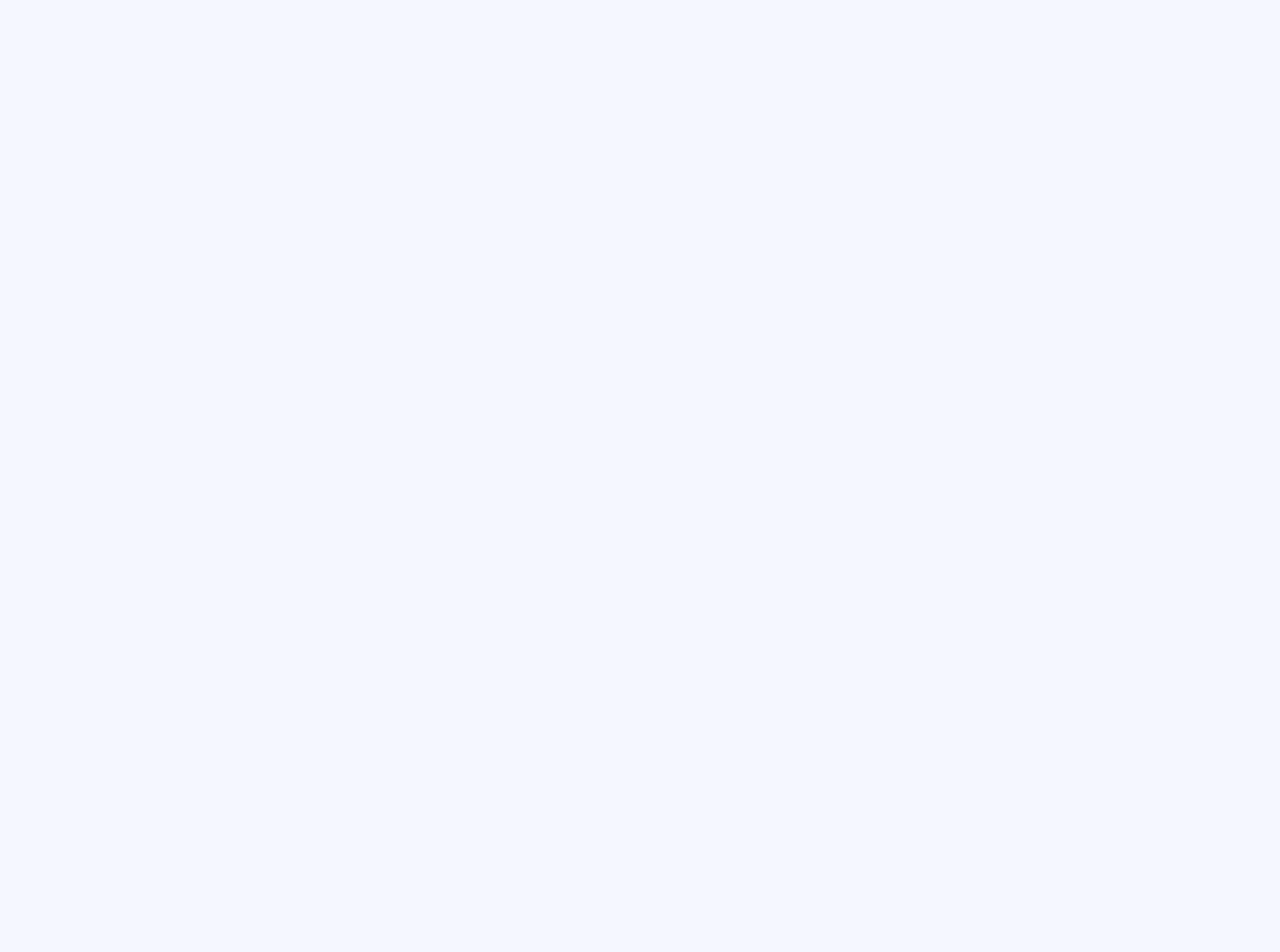
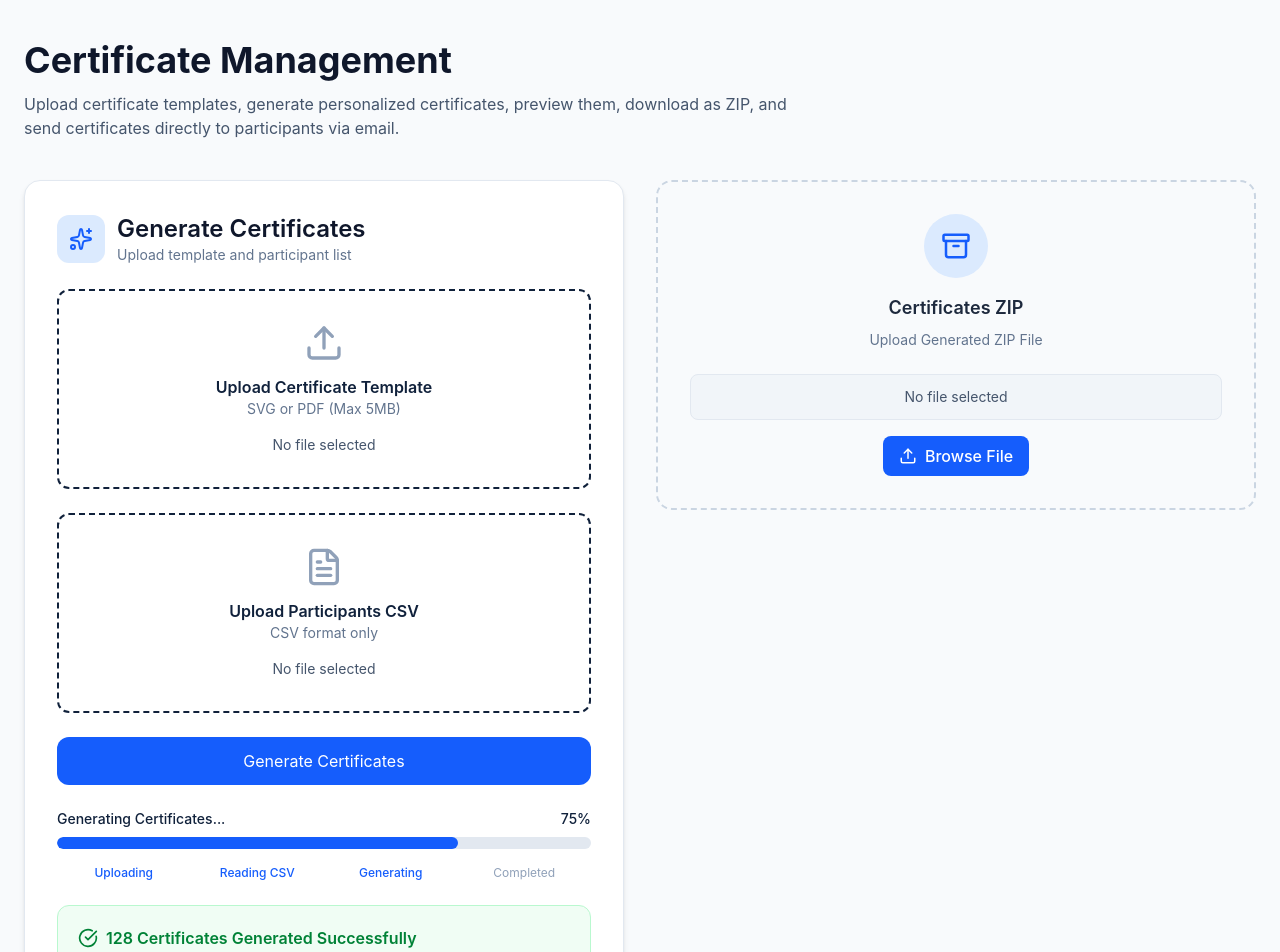
Before and after one commit to ApoorvaPoojary8/CertifyHub, a React app in the folder frontend/: page /dashboard/certificates in a window 1280 px wide. Before the commit this address had no page. Shown: the top 952 px of the page. Before the commit the page ends 800 px from the top, so only its background shows below. Built offline with nearby package versions, Linux system fonts and the light colour scheme; the HTML template or start-up script is replaced by a standard one.

Commit message:
Add certificate management frontend

```diff
--- a/frontend/src/App.jsx
+++ b/frontend/src/App.jsx
@@ -4,6 +4,7 @@ import LoginPage from "./pages/LoginPage";
 import RegisterPage from "./pages/RegisterPage";
 import Dashboard from "./pages/Dashboard";
 import Events from "./pages/Events";
+import Certificates from "./pages/Certificates";
 import "./App.css";
 
 function App() {
@@ -15,6 +16,10 @@ function App() {
          {/* Dashboard Route */}
       <Route path="/dashboard" element={<Dashboard />} />
        <Route path="/events" element={<Events />} />
+       <Route
+  path="/dashboard/certificates"
+  element={<Certificates />}
+/>
 
     </Routes>
   );
--- /dev/null
+++ b/frontend/src/components/certificate/EmailCertificateCard.jsx
@@ -0,0 +1,20 @@
+import { useState } from "react";
+import UploadBox from "./UploadBox";
+import { Archive } from "lucide-react";
+
+const EmailCertificateCard = () => {
+  const [zip, setZip] = useState(null);
+
+  return (
+    <UploadBox
+      title="Certificates ZIP"
+      subtitle="Upload Generated ZIP File"
+      accept=".zip"
+      file={zip}
+      onChange={setZip}
+      icon={Archive}
+    />
+  );
+};
+
+export default EmailCertificateCard;
--- /dev/null
+++ b/frontend/src/components/certificate/GenerateCertificateCard.jsx
@@ -0,0 +1,155 @@
+import { useState } from "react";
+import {
+  Upload,
+  FileText,
+  Sparkles,
+  Eye,
+  Download,
+  CheckCircle,
+} from "lucide-react";
+
+const GenerateCertificateCard = () => {
+  const [template, setTemplate] = useState(null);
+  const [csv, setCsv] = useState(null);
+  const [progress] = useState(75);
+  const [generated] = useState(true);
+
+  return (
+    <div className="bg-white rounded-2xl shadow-md border border-slate-200 p-8 flex flex-col gap-6">
+      {/* Header */}
+      <div className="flex items-center gap-3">
+        <div className="h-12 w-12 rounded-xl bg-blue-100 flex items-center justify-center">
+          <Sparkles className="text-blue-600" size={24} />
+        </div>
+
+        <div>
+          <h2 className="text-2xl font-semibold text-slate-900">
+            Generate Certificates
+          </h2>
+
+          <p className="text-slate-500 text-sm">
+            Upload template and participant list
+          </p>
+        </div>
+      </div>
+
+      {/* Template Upload */}
+      <label className="border-2 border-dashed rounded-xl p-8 flex flex-col items-center justify-center cursor-pointer hover:border-blue-500 transition">
+        <Upload size={40} className="text-slate-400 mb-3" />
+
+        <h3 className="font-semibold">
+          Upload Certificate Template
+        </h3>
+
+        <p className="text-sm text-slate-500">
+          SVG or PDF (Max 5MB)
+        </p>
+
+        <input
+          type="file"
+          hidden
+          accept=".pdf,.svg"
+          onChange={(e) => setTemplate(e.target.files[0])}
+        />
+
+        <div className="mt-4 text-sm text-slate-600">
+          {template ? template.name : "No file selected"}
+        </div>
+      </label>
+
+      {/* CSV Upload */}
+      <label className="border-2 border-dashed rounded-xl p-8 flex flex-col items-center justify-center cursor-pointer hover:border-blue-500 transition">
+        <FileText size={40} className="text-slate-400 mb-3" />
+
+        <h3 className="font-semibold">
+          Upload Participants CSV
+        </h3>
+
+        <p className="text-sm text-slate-500">
+          CSV format only
+        </p>
+
+        <input
+          type="file"
+          hidden
+          accept=".csv"
+          onChange={(e) => setCsv(e.target.files[0])}
+        />
+
+        <div className="mt-4 text-sm text-slate-600">
+          {csv ? csv.name : "No file selected"}
+        </div>
+      </label>
+
+      {/* Generate Button */}
+      <button className="w-full bg-blue-600 hover:bg-blue-700 text-white py-3 rounded-xl font-semibold transition">
+        Generate Certificates
+      </button>
+
+      {/* Progress */}
+      <div>
+        <div className="flex justify-between text-sm font-medium mb-2">
+          <span>Generating Certificates...</span>
+
+          <span>{progress}%</span>
+        </div>
+
+        <div className="w-full h-3 bg-slate-200 rounded-full overflow-hidden">
+          <div
+            className="h-full bg-blue-600 rounded-full transition-all"
+            style={{ width: `${progress}%` }}
+          />
+        </div>
+
+        <div className="grid grid-cols-4 mt-4 text-xs text-center">
+          <span className="text-blue-600 font-medium">
+            Uploading
+          </span>
+
+          <span className="text-blue-600 font-medium">
+            Reading CSV
+          </span>
+
+          <span className="text-blue-600 font-medium">
+            Generating
+          </span>
+
+          <span className="text-slate-400">
+            Completed
+          </span>
+        </div>
+      </div>
+
+      {/* Success */}
+      {generated && (
+        <div className="bg-green-50 border border-green-200 rounded-xl p-5">
+
+          <div className="flex items-center gap-2 text-green-700 font-semibold">
+            <CheckCircle size={20} />
+
+            128 Certificates Generated Successfully
+          </div>
+
+          <div className="grid grid-cols-2 gap-4 mt-5">
+
+            <button className="border rounded-lg py-3 flex justify-center items-center gap-2 hover:bg-slate-50 transition">
+              <Eye size={18} />
+
+              Preview
+            </button>
+
+            <button className="border rounded-lg py-3 flex justify-center items-center gap-2 hover:bg-slate-50 transition">
+              <Download size={18} />
+
+              Download ZIP
+            </button>
+
+          </div>
+
+        </div>
+      )}
+    </div>
+  );
+};
+
+export default GenerateCertificateCard;
--- /dev/null
+++ b/frontend/src/components/certificate/UploadBox.jsx
@@ -0,0 +1,64 @@
+import { Upload } from "lucide-react";
+
+const UploadBox = ({
+  title,
+  subtitle,
+  accept,
+  file,
+  onChange,
+  icon: Icon = Upload,
+}) => {
+  const inputId = title.toLowerCase().replace(/\s+/g, "-");
+
+  return (
+    <label htmlFor={inputId} className="w-full cursor-pointer block">
+      <div className="border-2 border-dashed border-slate-300 rounded-2xl p-8 hover:border-blue-500 hover:bg-blue-50 transition-all duration-300">
+
+        <div className="flex flex-col items-center text-center">
+
+          {/* Icon */}
+          <div className="w-16 h-16 rounded-full bg-blue-100 flex items-center justify-center mb-4">
+            <Icon
+              size={30}
+              className="text-blue-600"
+            />
+          </div>
+
+          {/* Title */}
+          <h3 className="text-lg font-semibold text-slate-800">
+            {title}
+          </h3>
+
+          {/* Subtitle */}
+          <p className="text-sm text-slate-500 mt-2">
+            {subtitle}
+          </p>
+
+          {/* Hidden Input */}
+          <input
+            id={inputId}
+            className="hidden"
+            type="file"
+            accept={accept}
+            onChange={(e) => onChange(e.target.files?.[0] || null)}
+          />
+
+          {/* File Name */}
+          <div className="mt-6 w-full rounded-lg bg-slate-100 border border-slate-200 px-4 py-3 text-sm text-slate-600 truncate text-center">
+            {file ? file.name : "No file selected"}
+          </div>
+
+          {/* Browse Button */}
+          <span className="mt-4 inline-flex items-center gap-2 rounded-lg bg-blue-600 px-4 py-2 text-white font-medium hover:bg-blue-700 transition">
+            <Upload size={18} />
+            Browse File
+          </span>
+
+        </div>
+
+      </div>
+    </label>
+  );
+};
+
+export default UploadBox;
--- a/frontend/src/pages/Certificates.jsx
+++ b/frontend/src/pages/Certificates.jsx
@@ -0,0 +1,38 @@
+import GenerateCertificateCard from "../components/certificate/GenerateCertificateCard";
+import EmailCertificateCard from "../components/certificate/EmailCertificateCard";
+
+const Certificates = () => {
+  return (
+    <div className="min-h-screen bg-slate-50">
+
+      {/* Header */}
+      <section className="max-w-7xl mx-auto px-6 py-10">
+
+        <div className="mb-10">
+          <h1 className="text-4xl font-bold text-slate-900">
+            Certificate Management
+          </h1>
+
+          <p className="mt-3 text-slate-600 max-w-3xl">
+            Upload certificate templates, generate personalized certificates,
+            preview them, download as ZIP, and send certificates directly to
+            participants via email.
+          </p>
+        </div>
+
+        {/* Main Grid */}
+        <div className="grid lg:grid-cols-2 gap-8">
+
+          <GenerateCertificateCard />
+
+          <EmailCertificateCard />
+
+        </div>
+
+      </section>
+
+    </div>
+  );
+};
+
+export default Certificates;
```
Also changed, not shown: frontend/src/components/certificate/ProgressBar.jsx (added), frontend/src/components/certificate/StatsCard.jsx (added).
